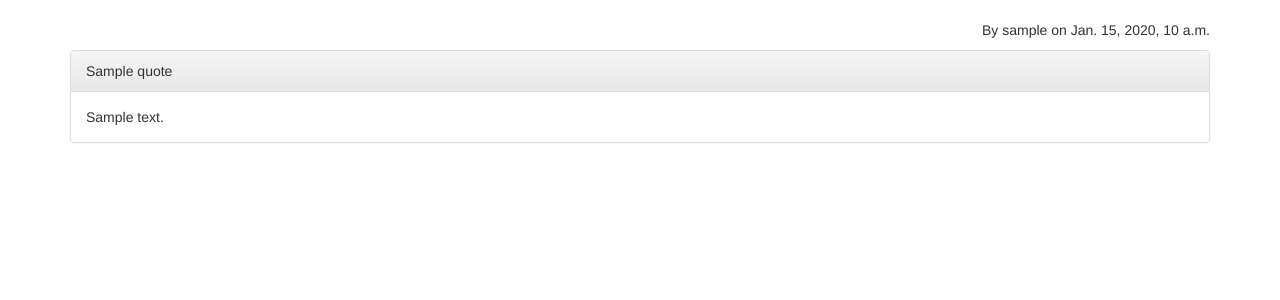
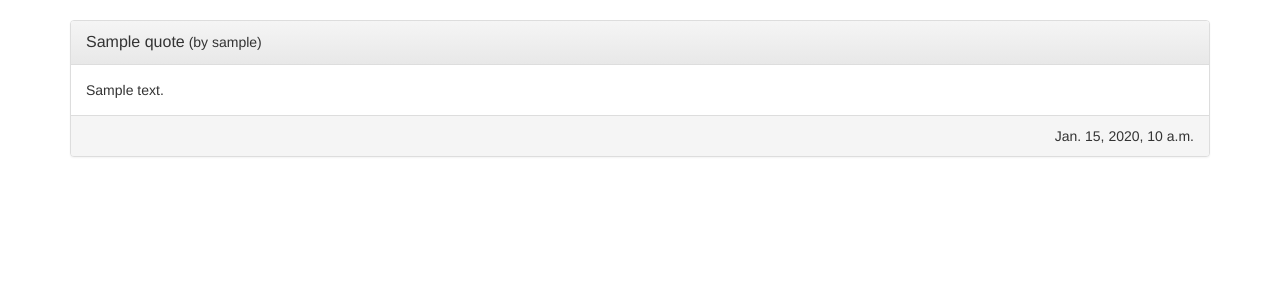
Before and after one commit to nivbend/memoir, a Django app: page /quote/1 in a window 1280 px wide. Shown: the part 51-351 px from the top of the page. Run offline with Django 3.2, Linux system fonts and the light colour scheme; tables that the repository leaves empty hold one stand-in row (values such as "Sample post"); some libraries are stand-ins or nearby versions.

Commit message:
Move duplicate HTML to display quotes

```diff
--- a/quotes/templates/quotes/detail.html
+++ b/quotes/templates/quotes/detail.html
@@ -4,20 +4,6 @@
 
 {% block content %}
   <div class="container">
-    <div class="row">
-      <div class="col-md-12">
-        <p class="text-right">By {{ quote.author }} on {{ quote.created }}</p>
-      </div>
-    </div>
-    <div class="row">
-      <div class="col-md-12">
-        <div class="panel panel-default">
-          {% if quote.title %}
-            <div class="panel-heading">{{ quote.title }}</div>
-          {% endif %}
-          <div class="panel-body">{{ quote.text|linebreaksbr }}</div>
-        </div>
-      </div>
-    </div>
+    {% include "quotes/single_quote.html" %}
   </div>
 {% endblock %}
--- /dev/null
+++ b/quotes/templates/quotes/single_quote.html
@@ -0,0 +1,14 @@
+<div class="row">
+  <div class="col-md-12">
+    <div class="panel panel-default">
+      <div class="panel-heading clearfix">
+        <span class="panel-title">{{ quote }}</span>
+        <span>(by {{ quote.author }})</span>
+      </div>
+      <div class="panel-body">{{ quote.text|linebreaksbr }}</div>
+      <div class="panel-footer clearfix">
+        <span class="pull-right">{{ quote.created }}</span>
+      </div>
+    </div>
+  </div>
+</div>
```
Also changed, not shown: quotes/templates/quotes/list.html (+1 -15 lines).
